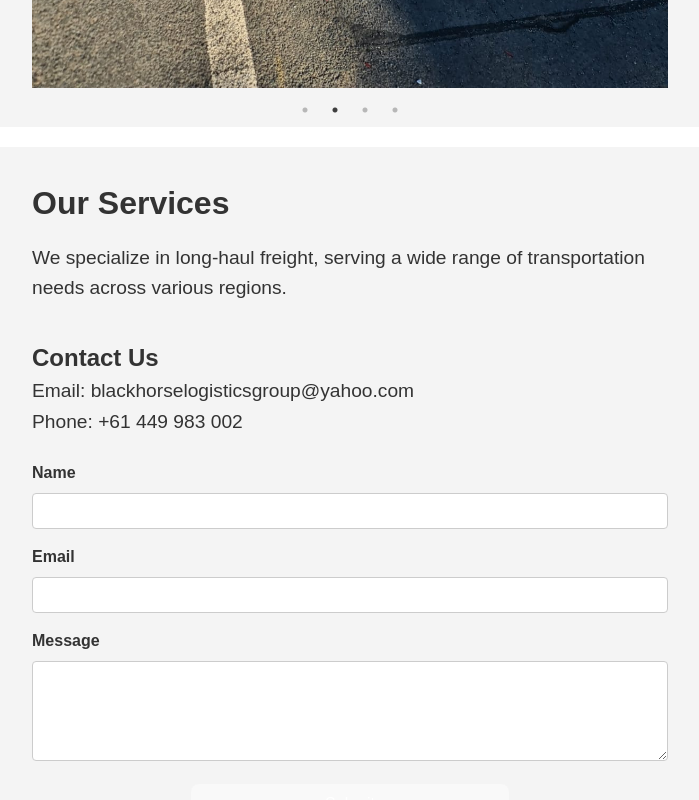
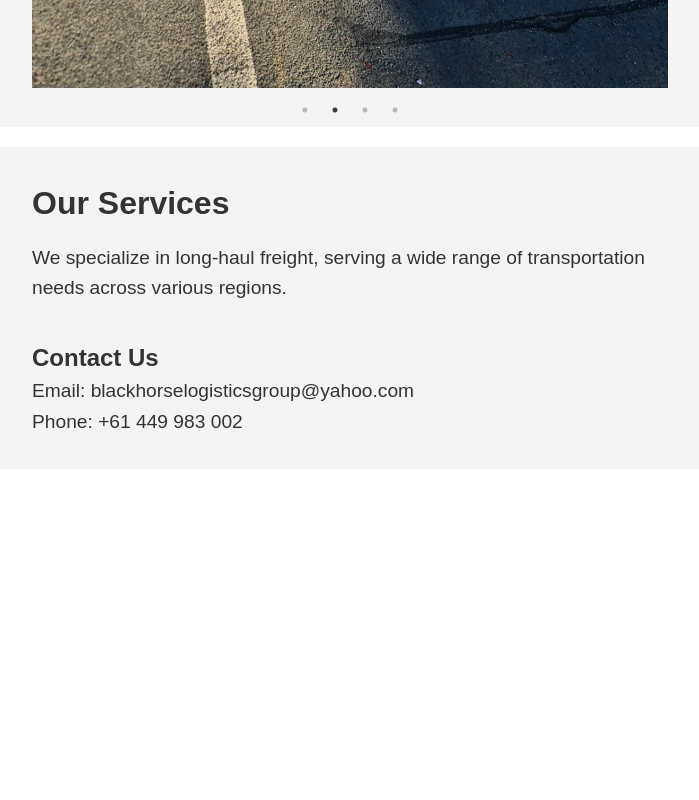
Before and after one commit to Jagmetal/black-horse, a React (Vite) app: page / in a window 1280 px wide. Shown: the part 1596-2396 px from the top of the page, without its empty margins (290-989 px from the left). After the commit the page ends 2137 px from the top, so only its background shows below. Built offline with nearby package versions, Linux system fonts and the light colour scheme; a web font is replaced by a local one.

Commit message:
Disabled form service for now in order to have static page published

```diff
--- a/src/components/Services.jsx
+++ b/src/components/Services.jsx
@@ -51,7 +51,7 @@ const Services = () => {
       <h3>Contact Us</h3>
       <p>Email: blackhorselogisticsgroup@yahoo.com</p>
       <p>Phone: +61 449 983 002</p>
-      <form className="contact-form" onSubmit={handleSubmit}>
+      {/*<form className="contact-form" onSubmit={handleSubmit}>
         <div className="form-group">
           <label htmlFor="name">Name</label>
           <input
```
Also changed, not shown: package.json (+2 -10 lines), 1 other file (tests, documents, lock files or other folders).
